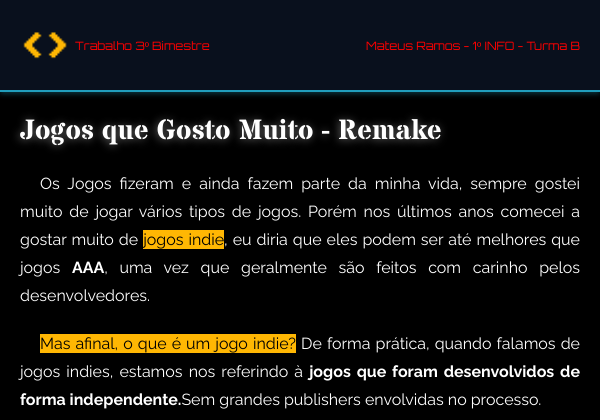
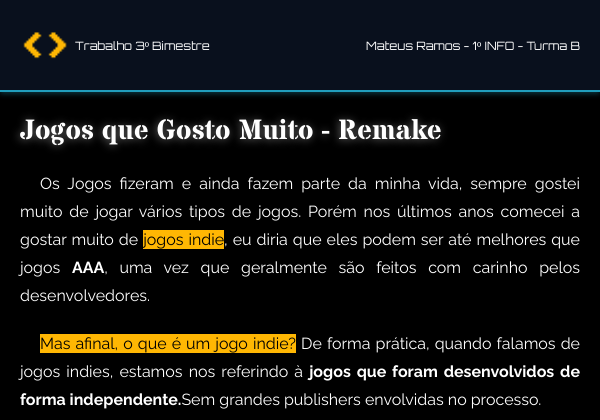
Before and after one commit to MateusRamos8/Projetos-DWS, a PHP site: page / in a window 600 px wide. Shown: the top 420 px of the page. Run offline with PHP 8.4, Linux system fonts and the light colour scheme.

Commit message:
Trabalho B3 escola Fix2

```diff
--- a/escola/1ano/TrabalhoB3/style.css
+++ b/escola/1ano/TrabalhoB3/style.css
@@ -248,14 +248,12 @@ Grandes Telas: acima de 1200px
 @media screen and (max-width: 1000px) and (min-width: 850px){
     header.top-bar{
         font-size: 1.2em;
-        color: green;
     }
 }
 
 @media screen and (max-width: 850px) and (min-width: 600px){
     header.top-bar{
         font-size: 0.8em;
-        color: yellow;
     }
     nav.games ul li a{
         width: 270px;
@@ -270,7 +268,6 @@ Grandes Telas: acima de 1200px
 @media screen and (max-width: 600px) and (min-width: 400px){
     header.top-bar{
         font-size: 0.6em;
-        color: red;
     }
     nav.games ul li a{
         width: 200px;
```
